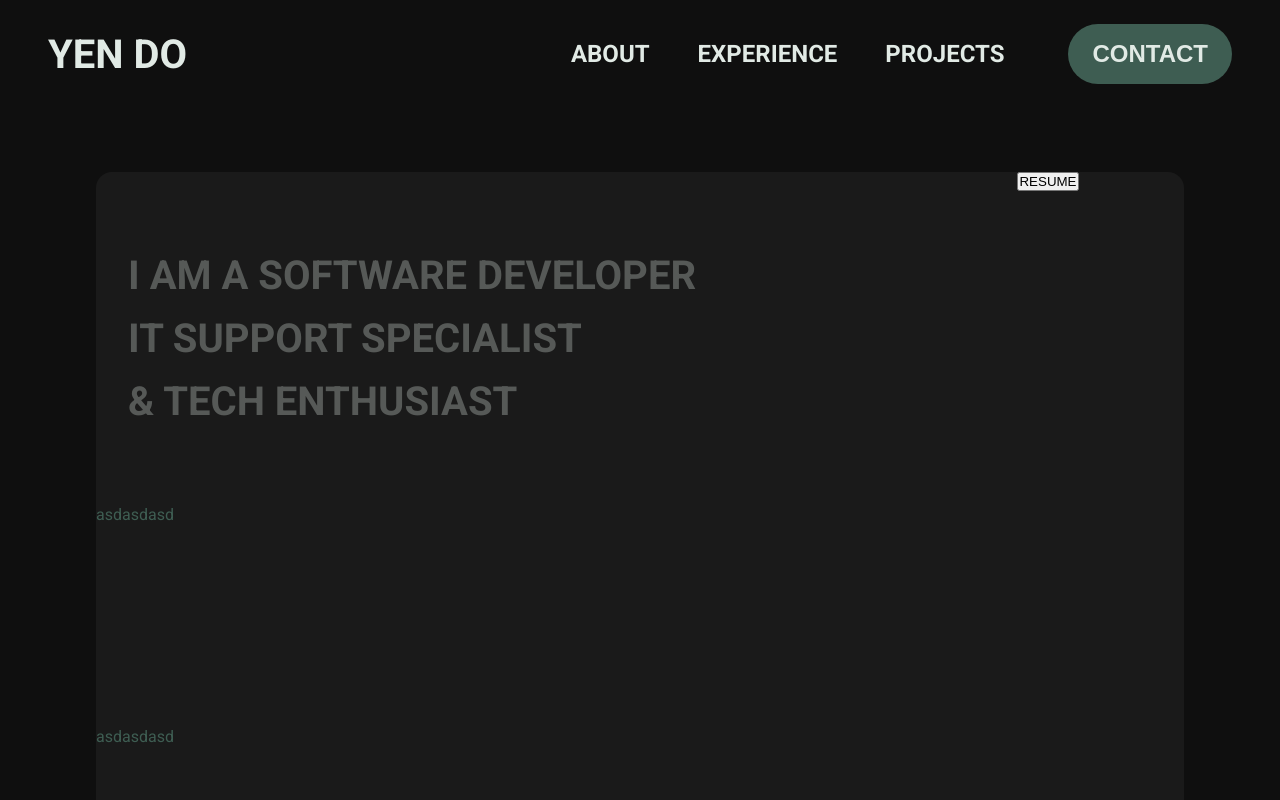
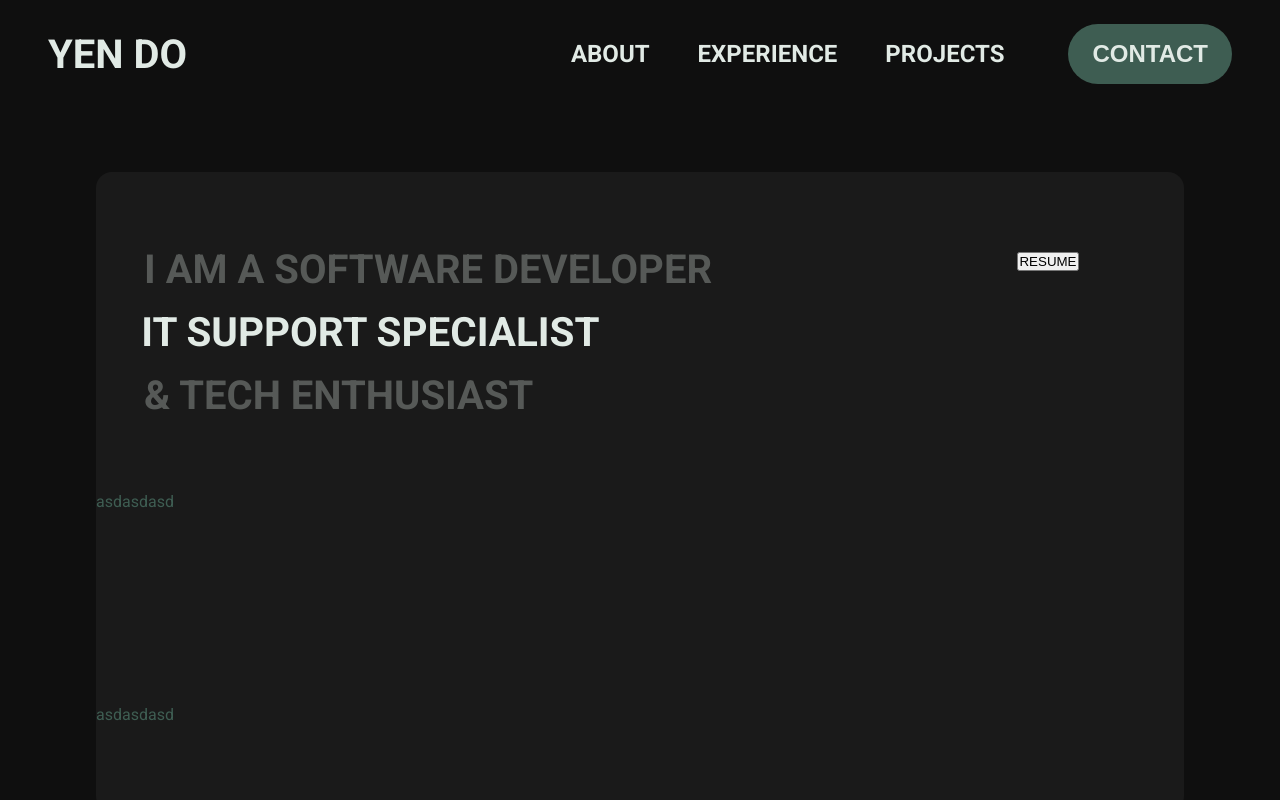
Before and after one commit to y00do/portfolio-angular, an Angular app: page / in a window 1280 px wide. Shown: the top 800 px of the page. Built offline with nearby package versions, Linux system fonts and the light colour scheme.

Commit message:
Update hero.scss

```diff
--- a/src/app/main-page/sections/hero/hero.scss
+++ b/src/app/main-page/sections/hero/hero.scss
@@ -3,14 +3,13 @@
         width: 100%;
 
         .profile {
+            display: grid;
             grid-template-areas:
                 "greeting call-to-action"
                 "professional-summary professional-summary"
                 "skills-snapshot skills-snapshot";
             grid-template-columns: 3fr 1fr;
             grid-template-rows: 3fr 2fr 1fr;
-
-            display: grid;
             border-radius: 1rem;
             overflow: hidden;
 
@@ -20,22 +19,48 @@
 
             .greeting {
                 grid-area: greeting;
+                padding: 4rem 3rem;
 
-                padding: 5rem 2rem;
+                // Lock the height so the layout doesn’t jump
+                min-height: 8em;
+                display: flex;
+                align-items: center;
 
                 ul {
                     list-style: none;
+                    height: 100%;
+                    min-height: 12rem;
                     gap: 1rem;
                 }
 
                 h1 {
                     font-size: 2.5em;
                     color: var(--secondary-transparent);
+                    transition:
+                        transform 0.2s ease,
+                        color 0.2s ease;
+                    transform-origin: center;
+                }
+
+                .title1 {
+                    animation: fadeInOut 9s infinite;
+                    animation-delay: 0s;
+                }
+
+                .title2 {
+                    animation: fadeInOut 9s infinite;
+                    animation-delay: 3s;
+                }
+
+                .title3 {
+                    animation: fadeInOut 9s infinite;
+                    animation-delay: 6s;
                 }
             }
 
             .call-to-action {
                 grid-area: call-to-action;
+                padding: 5rem 3rem;
             }
 
             .professional-summary {
@@ -48,3 +73,27 @@
         }
     }
 }
+
+// 🔁 Keyframes for cycling highlight effect
+@keyframes fadeInOut {
+    0%,
+    100% {
+        transform: scale(1);
+        color: var(--secondary-transparent);
+    }
+
+    10% {
+        transform: scale(1.01);
+        color: var(--secondary);
+    }
+
+    30% {
+        transform: scale(1.01);
+        color: var(--secondary);
+    }
+
+    40% {
+        transform: scale(1);
+        color: var(--secondary-transparent);
+    }
+}
```
